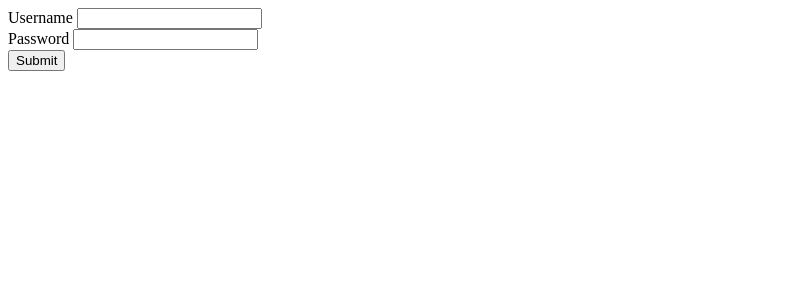
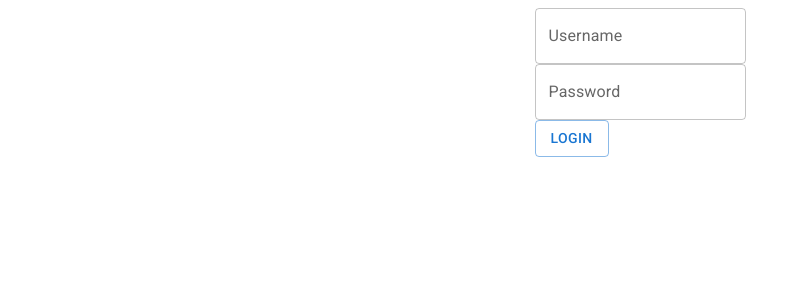
Before and after one commit to danielhogstrom/memestagramfrontend, a React (Create React App) app: page / in a window 1280 px wide. Shown: the top 300 px of the page, without its empty margins (0-801 px from the left). Built offline with nearby package versions, Linux system fonts and the light colour scheme.

Commit message:
add mui login form

```diff
--- a/src/App.js
+++ b/src/App.js
@@ -2,7 +2,14 @@ import Login from "./components/Login/Login";
 
 function App() {
   return (
-    <div className="App">
+    <div
+      className="App"
+      style={{
+        display: "flex",
+        justifyContent: "center",
+        alignItems: "center",
+      }}
+    >
       <Login />
     </div>
   );
--- a/src/components/Login/Login.js
+++ b/src/components/Login/Login.js
@@ -1,12 +1,13 @@
 import React, { useState } from "react";
 import axios from "axios";
+import TextField from "@mui/material/TextField";
 import BasicGrid from "../Grid/BasicGrid";
+import Button from "@mui/material/Button";
 
 export default function App() {
   // React States
-  const [errorMessages, setErrorMessages] = useState({});
   const [user, setUser] = useState({});
-  const [loggedIn, setLoggedIn] = useState(false);
+  const [loggedIn, setLoggedIn] = useState();
 
   const errors = {
     uname: "invalid username",
@@ -14,47 +15,50 @@ export default function App() {
   };
 
   const handleSubmit = (event) => {
+    console.log(event);
     //Prevent page reload
     event.preventDefault();
     //Create JSON object
     const user = {
       username: event.target[0].value,
-      password: event.target[1].value,
+      password: event.target[2].value,
     };
     setUser(user);
     axios
       .post("http://localhost:8080/api/user/validate", user)
       .then(function (response) {
         setLoggedIn(response.data);
+        console.log(response);
       })
       .catch(function (error) {
         console.log(error);
       });
   };
 
-  // Generate JSX code for error message
-  const renderErrorMessage = (name) =>
-    name === errorMessages.name && (
-      <div className="error">{errorMessages.message}</div>
-    );
-
   // JSX code for login form
   const renderForm = (
     <div className="form">
       <form onSubmit={handleSubmit}>
         <div className="input-container">
-          <label>Username </label>
-          <input type="text" name="username" required />
-          {renderErrorMessage("uname")}
+          <TextField
+            id="outlined-basic-username"
+            label="Username"
+            variant="outlined"
+            name="username"
+          />
         </div>
         <div className="input-container">
-          <label>Password </label>
-          <input type="password" name="password" required />
-          {renderErrorMessage("pass")}
+          <TextField
+            id="outlined-basic-password"
+            label="Password"
+            variant="outlined"
+            type="password"
+            name="password"
+          />
         </div>
-        <div className="button-container">
-          <input type="submit" />
-        </div>
+        <Button variant="outlined" type="submit">
+          Login
+        </Button>
       </form>
     </div>
   );
```
